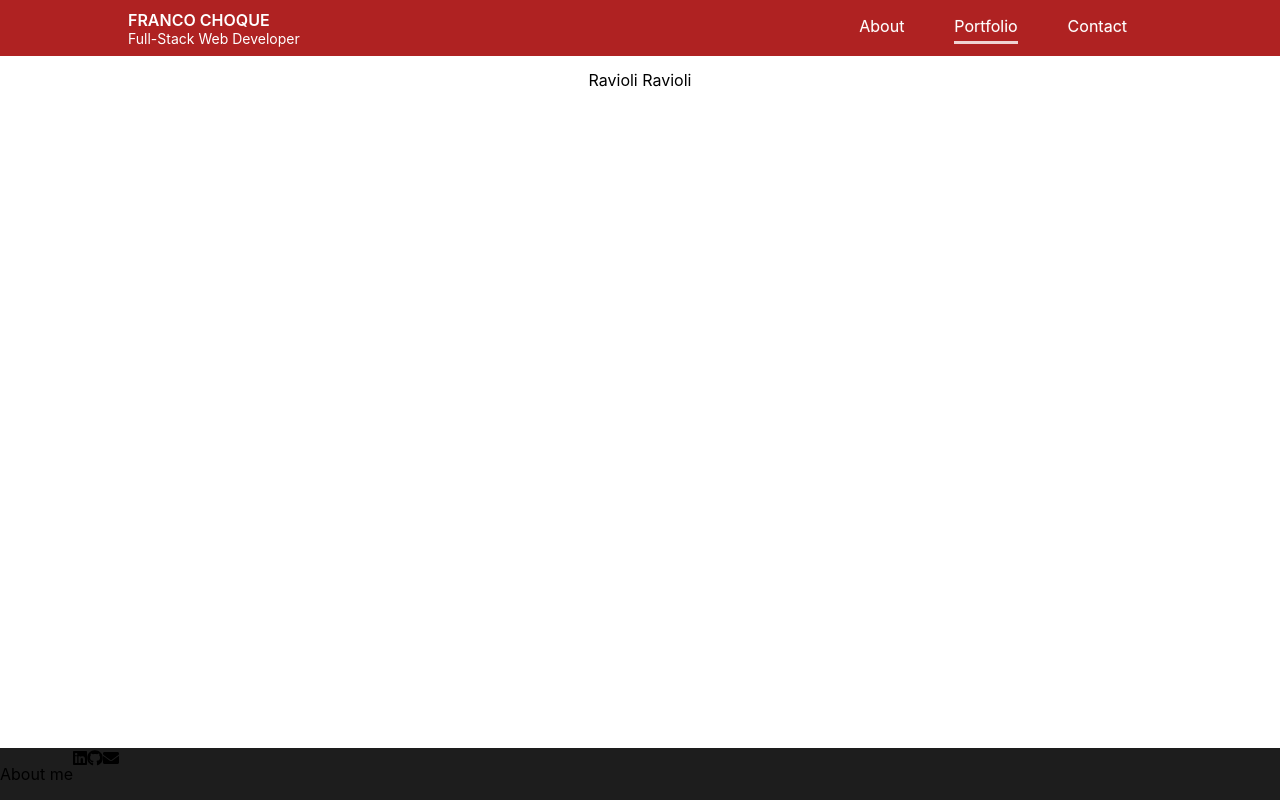
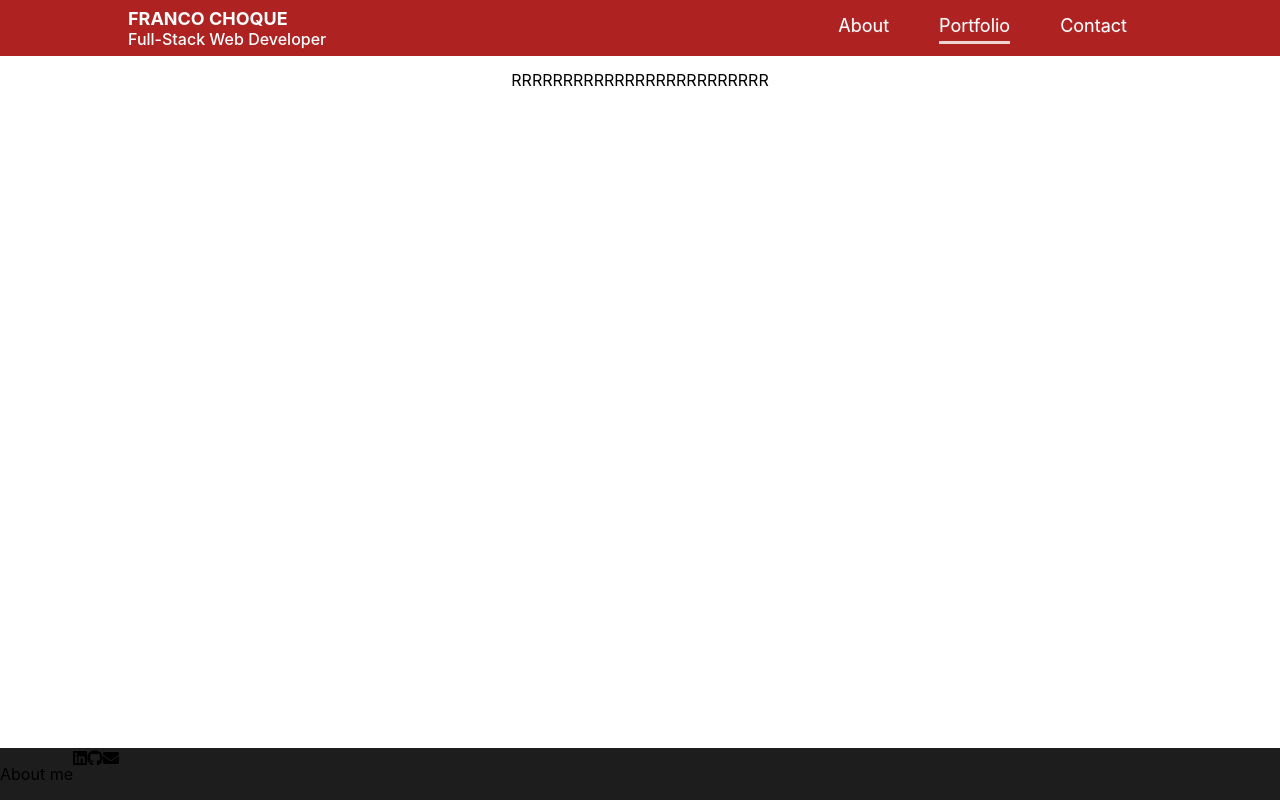
Before and after one commit to FrancoChoque/Curriculum-Vitae, a React (Create React App) app: page /portfolio in a window 1280 px wide. Built offline with nearby package versions, Linux system fonts and the light colour scheme.

Commit message:
style fix

```diff
--- a/src/components/About/About.jsx
+++ b/src/components/About/About.jsx
@@ -2,7 +2,7 @@ import React, { Component } from "react";
 
 class About extends Component {
   render() {
-    return <div >itasdasasasasdasdasasasasassa me</div>;
+    return <div >AAaaaaaaaaaaaaaaaasdadasd</div>;
   }
 }
 
--- a/src/components/Navigation/Logo/Logo.module.css
+++ b/src/components/Navigation/Logo/Logo.module.css
@@ -13,23 +13,23 @@
 .Name {
     color: #ffffff;
     text-transform: uppercase;
-    font-weight: 600;
-    font-size: 16px;
+    font-weight: 700;
+    font-size: 18px;
 }
 
 .Description {
     color: #ffffff;
     text-transform: capitalize;
-    font-weight: normal;
-    font-size: 14px;
+    font-weight: 500;
+    font-size: 16px;
 }
 
 @media(max-width: 600px) {
     .Name {
-        font-size: 14px;
+        font-size: 16px;
     }
     .Description {
-        font-size: 12px;
+        font-size: 14px;
     }
 
 }
--- a/src/components/Navigation/Navbar/NavigationItem/NavigationItem.module.css
+++ b/src/components/Navigation/Navbar/NavigationItem/NavigationItem.module.css
@@ -16,7 +16,7 @@
     padding: 0 0 5px;
     font-weight: normal;
     text-shadow: 0 0 1px rgba(255,255,255,0.3);
-    font-size: 16px;
+    font-size: 18px;
 }
 
 .NavigationItem a::after {
--- a/src/components/Portfolio/Portfolio.jsx
+++ b/src/components/Portfolio/Portfolio.jsx
@@ -1,9 +1,9 @@
 import React from 'react';
 
 const Portfolio = () => (
-    <div>
-        Ravioli Ravioli
-    </div>
+  <div>
+    RRRRRRRRRRRRRRRRRRRRRRRRR
+  </div>
 );
 
 export default Portfolio;
```
Also changed, not shown: 1 other file (tests, documents, lock files or other folders).
